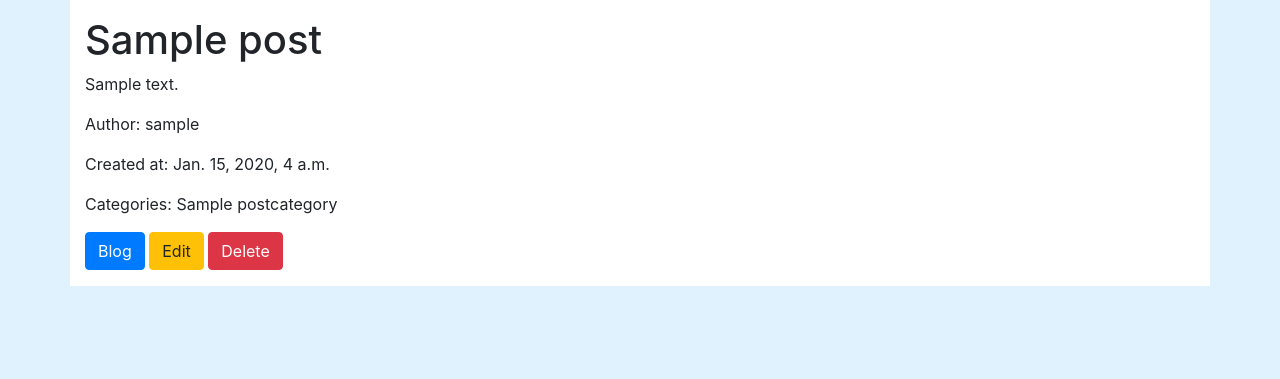
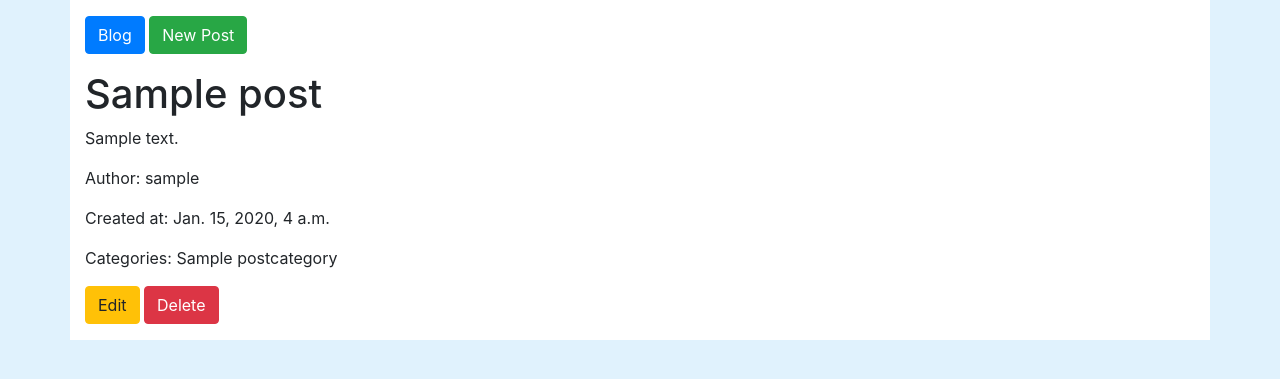
Before and after one commit to mppatterson84/verbose-pancake, a Django app: a page that uses blog/templates/blog/post_detail.html in a window 1280 px wide. Shown: the part 56-435 px from the top of the page. Run offline with Django 3.2, Linux system fonts and the light colour scheme; a user stored in the database is signed in; tables that the repository leaves empty hold one stand-in row (values such as "Sample post"); some libraries are stand-ins or nearby versions.

Commit message:
Update post_detail.html

```diff
--- a/blog/templates/blog/post_detail.html
+++ b/blog/templates/blog/post_detail.html
@@ -2,11 +2,16 @@
 
 
 {% block content %}
+    <a class="btn btn-primary" href="{% url 'blog' %}">Blog</a>
+    {% if user.is_authenticated %}
+    <a class="btn btn-success" href="{% url 'post-new' %}">New Post</a>
+    {% endif %}
+
 
     {% if post.published == False %}
     <h4 class="bg-warning p-1">This post is not published.</h4>
     {% endif %}
-    <h1>{{ post.title }}</h1>
+    <h1 class="mt-3">{{ post.title }}</h1>
     <p>{{ post.body|safe }}</p>
     <p>Author: {{ post.author }}</p>
     <p>Created at: {{ post.created_at }}</p>
@@ -32,7 +37,6 @@
         <p>Updated at: {{ post.updated_at }}</p>
     {% endif %}
 
-    <a class="btn btn-primary" href="{% url 'blog' %}">Blog</a>
     {% if user.is_authenticated %}
     <a href="{% url 'post-edit' post.pk post.slug %}" class="btn btn-warning">Edit</a>
     <a href="{% url 'post-delete' post.pk post.slug %}" class="btn btn-danger">Delete</a>
```
